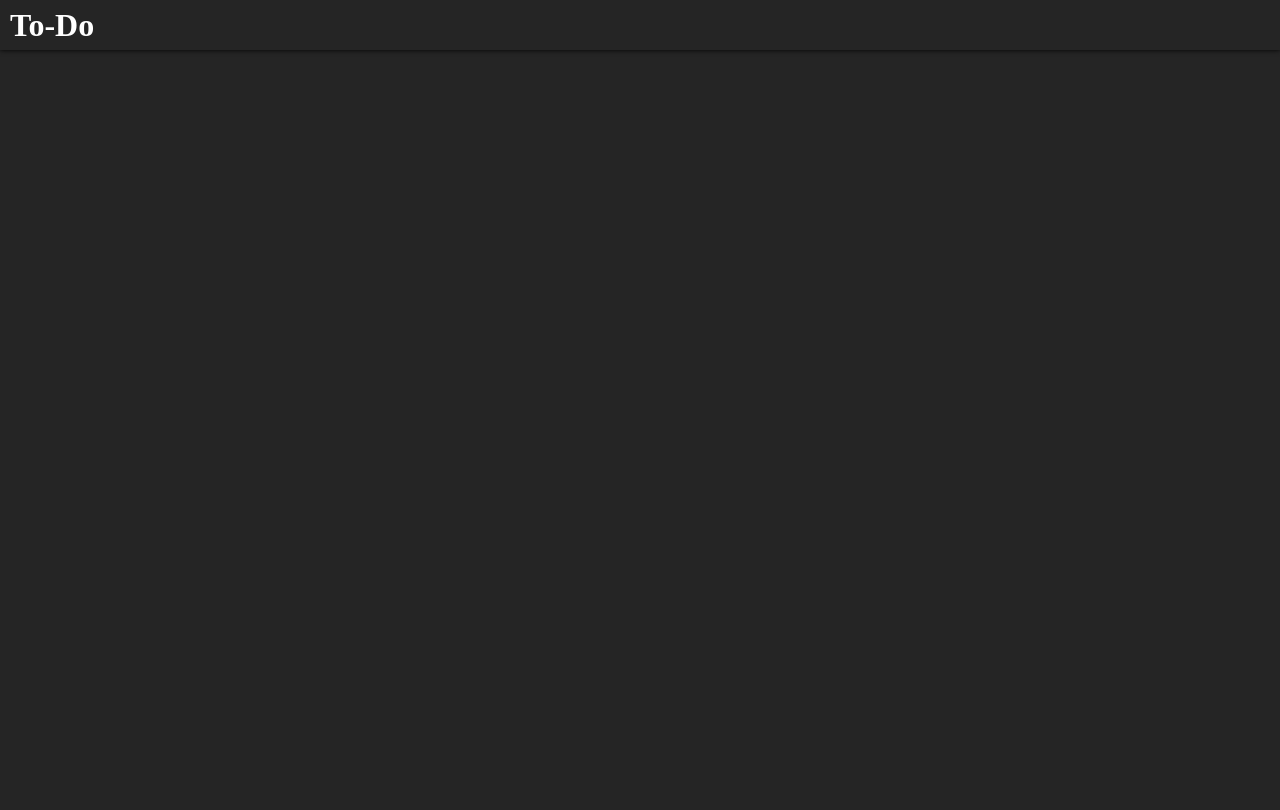
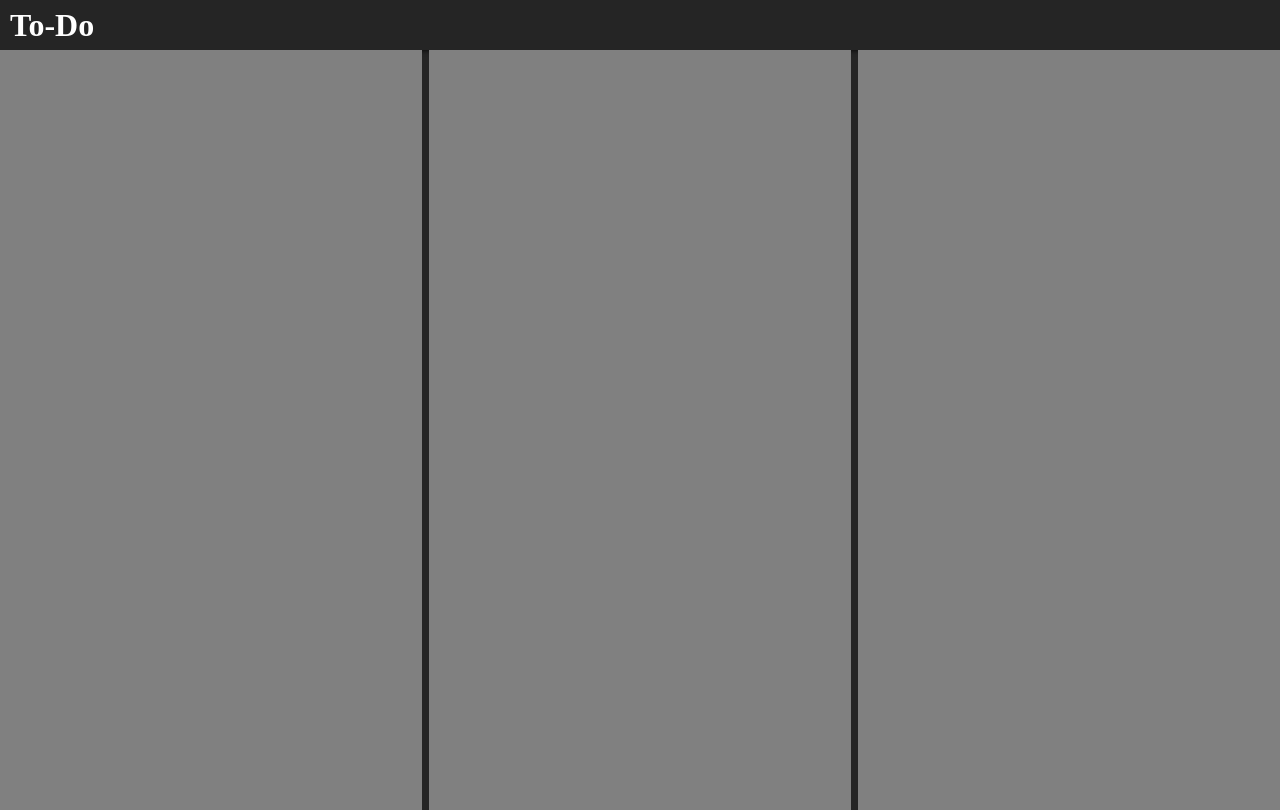
Before and after one commit to kilian-cantel/To-Do-List, a plain HTML site: page Front/index.html in a window 1280 px wide. Drawn offline with Linux system fonts and the light colour scheme.

Commit message:
Adding columns and stylize the all.

```diff
--- a/Front/css/home.css
+++ b/Front/css/home.css
@@ -25,3 +25,15 @@ body {
     /* background-color: blue; */
     margin-left: 10px;
 }
+
+.main {
+    display: flex;
+    justify-content: space-between;
+}
+
+.stateColumn {
+    height: 95vh;
+    width: 33%;
+    background-color: grey;
+    display: flex;
+}
--- a/Front/index.html
+++ b/Front/index.html
@@ -12,5 +12,17 @@
         <h1 class="title">To-Do</h1>
     </div>
 
+    <div class="main">
+        <div id="To-Do" class="stateColumn">
+
+        </div>
+        <div id="in_progress" class="stateColumn">
+
+        </div>
+        <div id="finished" class="stateColumn">
+
+        </div>
+    </div>
+
 </body>
 </html>
```
